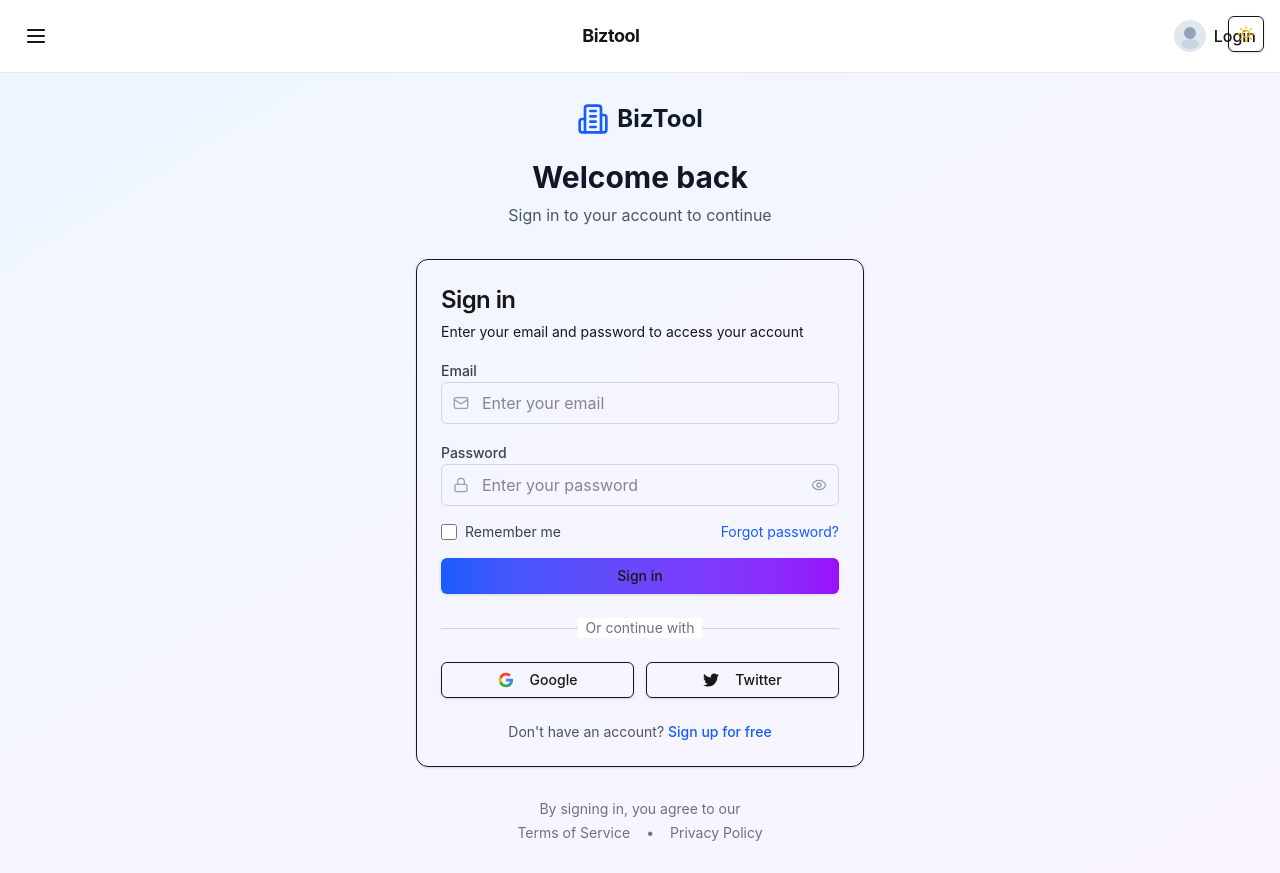
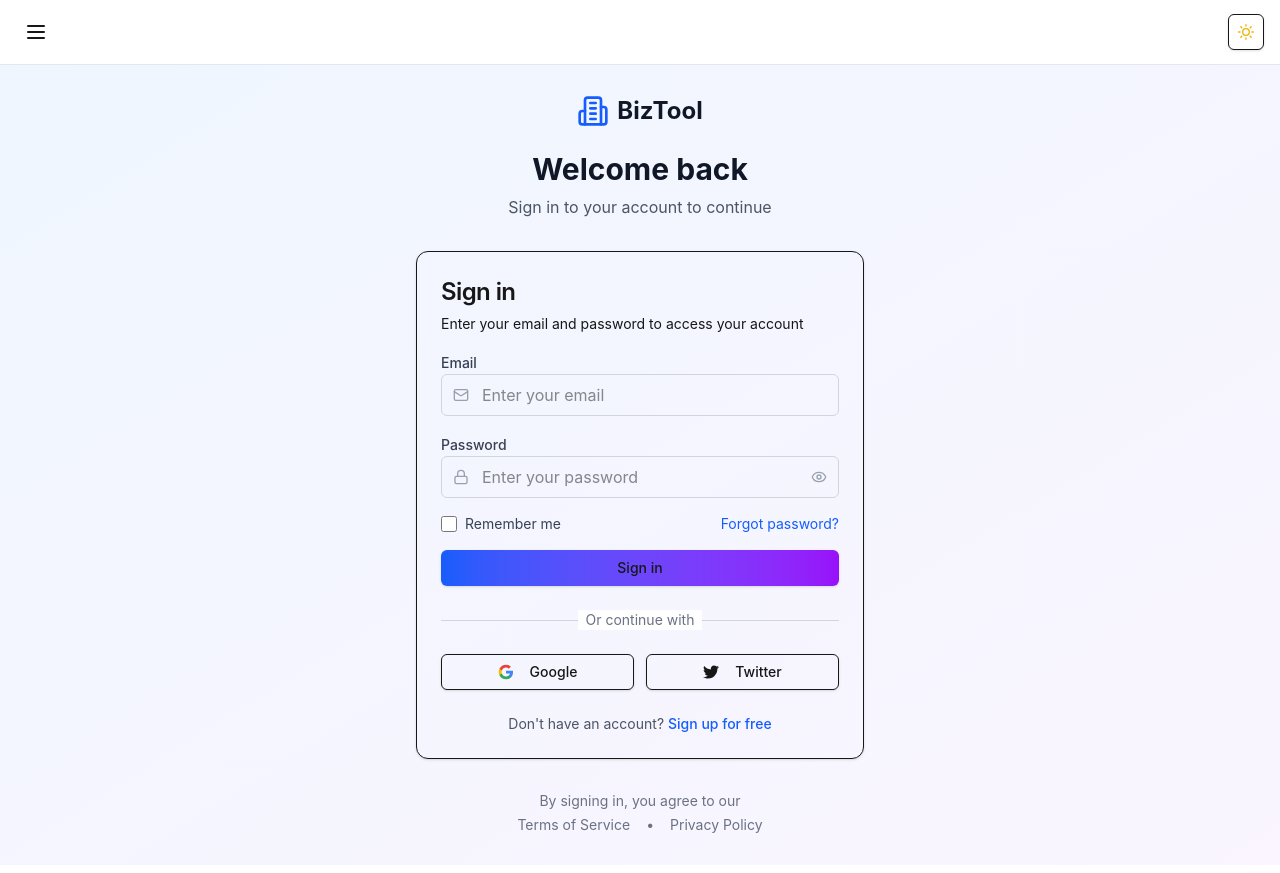
Before and after one commit to gamidirohan/Biztool-ERP, a Next.js app: page /login in a window 1280 px wide. Built offline with nearby package versions, Linux system fonts and the light colour scheme.

Commit message:
vercel changes

```diff
--- a/src/app/layout.tsx
+++ b/src/app/layout.tsx
@@ -3,11 +3,8 @@
 import { Geist, Geist_Mono } from "next/font/google";
 import "./globals.css";
 import { ThemeProvider } from "../components/theme-provider";
-import { BurgerMenu } from "@/components/ui/burger-menu";
-import Link from "next/link";
-import { DefaultAvatar } from "@/components/ui/default-avatar";
+import { AppHeader } from "@/components/ui/app-header";
 import { useState } from "react";
-import { ModeToggle } from "@/components/ui/mode-toggle";
 
 const geistSans = Geist({
   variable: "--font-geist-sans",
@@ -18,107 +15,6 @@
   variable: "--font-geist-mono",
   subsets: ["latin"],
 });
-
-function Header() {
-  // Simulated auth state (replace with real auth logic)
-  const [user, setUser] = useState<{ name: string } | null>(null);
-  const [showMenu, setShowMenu] = useState(false);
-
-  return (
-    <header className="w-full flex items-center justify-between px-4 py-3 border-b border-[color:var(--card-border)] bg-[color:var(--background)]">
-      {/* Left: Burger */}
-      <div className="flex items-center gap-2">
-        <BurgerMenu>
-          <div className="flex flex-col gap-2 p-2">
-            <Link
-              href="/"
-              className="font-medium text-[color:var(--foreground)] py-2"
-            >
-              Home
-            </Link>
-            <Link
-              href="/manager"
-              className="font-medium text-[color:var(--foreground)] py-2"
-            >
-              Manager
-            </Link>
-            <Link
-              href="/store"
-              className="font-medium text-[color:var(--foreground)] py-2"
-            >
-              Store
-            </Link>
-            <Link
-              href="/attendance"
-              className="font-medium text-[color:var(--foreground)] py-2"
-            >
-              Attendance
-            </Link>
-            <Link
-              href="/hr"
-              className="font-medium text-[color:var(--foreground)] py-2"
-            >
-              HR
-            </Link>
-            <div className="border-t border-[color:var(--card-border)] my-2"></div>
-            <span className="font-semibold text-xs text-gray-500 uppercase tracking-wider mt-2 mb-1">
-              Theme
-            </span>
-            {/* Theme toggle button */}
-            <ModeToggle />
-          </div>
-        </BurgerMenu>
-      </div>
-      {/* Center: Logo/Name */}
-      <span
-        className="font-bold text-lg tracking-tight text-[color:var(--foreground)]"
-        style={{ fontFamily: "var(--font-sans)" }}
-      >
-        Biztool
-      </span>
-      {/* Right: Profile/Login */}
-      <div className="relative">
-        {user ? (
-          <button
-            className="flex items-center gap-2 p-2 rounded-full hover:bg-gray-100 dark:hover:bg-gray-800 focus:outline-none"
-            onClick={() => setShowMenu((v) => !v)}
-            aria-label="Profile menu"
-          >
-            <DefaultAvatar className="h-8 w-8" />
-          </button>
-        ) : (
-          <Link href="/login">
-            <button className="flex items-center gap-2 p-2 rounded-full hover:bg-gray-100 dark:hover:bg-gray-800 focus:outline-none">
-              <DefaultAvatar className="h-8 w-8" />
-              <span className="font-medium text-[color:var(--foreground)] hidden sm:inline">
-                Login
-              </span>
-            </button>
-          </Link>
-        )}
-        {/* Profile dropdown */}
-        {user && showMenu && (
-          <div className="absolute right-0 mt-2 w-48 bg-white dark:bg-gray-900 rounded shadow-lg border border-gray-200 dark:border-gray-800 z-50">
-            <div className="px-4 py-3 border-b border-gray-100 dark:border-gray-800">
-              <div className="font-semibold text-[color:var(--foreground)]">
-                {user.name}
-              </div>
-            </div>
-            <button
-              className="w-full text-left px-4 py-2 hover:bg-gray-100 dark:hover:bg-gray-800 text-[color:var(--foreground)]"
-              onClick={() => {
-                setUser(null);
-                setShowMenu(false);
-              }}
-            >
-              Log out
-            </button>
-          </div>
-        )}
-      </div>
-    </header>
-  );
-}
 
 export default function RootLayout({
   children,
@@ -131,7 +27,7 @@
         className={`${geistSans.variable} ${geistMono.variable} antialiased`}
       >
         <ThemeProvider>
-          <Header />
+          <AppHeader />
           {children}
         </ThemeProvider>
       </body>
--- a/src/app/login/page.tsx
+++ b/src/app/login/page.tsx
@@ -6,6 +6,8 @@
 import { Card, CardContent, CardDescription, CardHeader, CardTitle } from "@/components/ui/card";
 import { Building2, Eye, EyeOff, Mail, Lock } from "lucide-react";
 import { ModeToggle } from "@/components/ui/mode-toggle";
+import { BurgerMenu } from "@/components/ui/burger-menu";
+import { AppHeader } from "@/components/ui/app-header";
 
 export default function LoginPage() {
   const [showPassword, setShowPassword] = useState(false);
@@ -20,8 +22,8 @@
 
   return (
     <div className="min-h-screen bg-gradient-to-br from-blue-50 to-purple-50 dark:from-gray-900 dark:to-gray-800 flex items-center justify-center px-4">
-      <div className="absolute top-0 left-0 w-full flex justify-end p-4">
-        <ModeToggle />
+      <div className="absolute top-0 left-0 w-full">
+        <AppHeader />
       </div>
       <div className="w-full max-w-md">
         {/* Header */}
@@ -159,7 +161,7 @@
             {/* Sign Up Link */}
             <div className="mt-6 text-center">
               <p className="text-sm text-gray-600 dark:text-gray-400">
-                Don't have an account?{" "}
+                Don&apos;t have an account?{" "}
                 <Link href="/register" className="text-blue-600 hover:text-blue-800 dark:text-blue-400 font-medium">
                   Sign up for free
                 </Link>
--- a/src/app/page.tsx
+++ b/src/app/page.tsx
@@ -1,6 +1,5 @@
 import Link from "next/link";
 import { Button } from "@/components/ui/button";
-import { HoverEffect } from "@/components/ui/card-hover-effect";
 import {
   Building2,
   Store,
@@ -11,9 +10,7 @@
   Smartphone,
   Zap
 } from "lucide-react";
-import { ModeToggle } from "@/components/ui/mode-toggle";
 import React from "react";
-import { BurgerMenu } from "@/components/ui/burger-menu";
 
 export default function Home() {
   const modules = [
--- /dev/null
+++ b/src/components/ui/app-header.tsx
@@ -0,0 +1,19 @@
+"use client";
+import Link from "next/link";
+import { BurgerMenu } from "@/components/ui/burger-menu";
+import { ModeToggle } from "@/components/ui/mode-toggle";
+
+export function AppHeader() {
+  return (
+    <div className="w-full flex justify-between items-center px-4 py-3 border-b border-[color:var(--card-border)] bg-[color:var(--background)]">
+      <BurgerMenu>
+        <Link href="/" className="font-medium text-[color:var(--foreground)] py-2">Home</Link>
+        <Link href="/manager" className="font-medium text-[color:var(--foreground)] py-2">Manager</Link>
+        <Link href="/store" className="font-medium text-[color:var(--foreground)] py-2">Store</Link>
+        <Link href="/attendance" className="font-medium text-[color:var(--foreground)] py-2">Attendance</Link>
+        <Link href="/hr" className="font-medium text-[color:var(--foreground)] py-2">HR</Link>
+      </BurgerMenu>
+      <ModeToggle />
+    </div>
+  );
+}
--- a/src/components/ui/card-hover-effect.tsx
+++ b/src/components/ui/card-hover-effect.tsx
@@ -16,7 +16,7 @@
   }[];
   className?: string;
 }) => {
-  let [hoveredIndex, setHoveredIndex] = useState<number | null>(null);
+  const [hoveredIndex, setHoveredIndex] = useState<number | null>(null);
 
   return (
     <div
--- a/src/components/ui/mode-toggle.tsx
+++ b/src/components/ui/mode-toggle.tsx
@@ -40,10 +40,28 @@
 
 export function ModeToggle() {
   const { setTheme, theme } = useTheme();
+  const [mounted, setMounted] = React.useState(false);
 
-  // Only toggle between light and dark on button click
+  React.useEffect(() => {
+    setMounted(true);
+  }, []);
+
+  if (!mounted) {
+    return null;
+  }
+
+  // Determine if current theme is light, dark, or system (and what system resolves to)
+  let effectiveTheme = theme;
+  if (theme === "system") {
+    if (typeof window !== "undefined") {
+      effectiveTheme = window.matchMedia("(prefers-color-scheme: dark)").matches ? "dark" : "light";
+    } else {
+      effectiveTheme = "light"; // fallback for SSR
+    }
+  }
+
   const handleToggle = () => {
-    setTheme(theme === "dark" ? "light" : "dark");
+    setTheme(effectiveTheme === "dark" ? "light" : "dark");
   };
 
   return (
@@ -53,9 +71,8 @@
       aria-label="Toggle theme"
       onClick={handleToggle}
     >
-      <SunIcon className={`h-5 w-5 transition-all text-yellow-500 ${theme === 'dark' ? 'scale-0 rotate-90' : 'scale-100 rotate-0'}`} />
-      <MoonIcon className={`absolute h-5 w-5 transition-all text-gray-900 dark:text-yellow-400 ${theme === 'dark' ? 'scale-100 rotate-0' : 'scale-0 rotate-90'}`} />
-      <span className="sr-only">Toggle theme</span>
+      <SunIcon className={`h-5 w-5 transition-all text-yellow-500 ${effectiveTheme === 'dark' ? 'scale-0 rotate-90' : 'scale-100 rotate-0'}`} />
+      <MoonIcon className={`absolute h-5 w-5 transition-all text-gray-900 dark:text-yellow-400 ${effectiveTheme === 'dark' ? 'scale-100 rotate-0' : 'scale-0 rotate-90'}`} />
     </Button>
   );
 }
```
Also changed, not shown: 1 other file (tests, documents, lock files or other folders).
